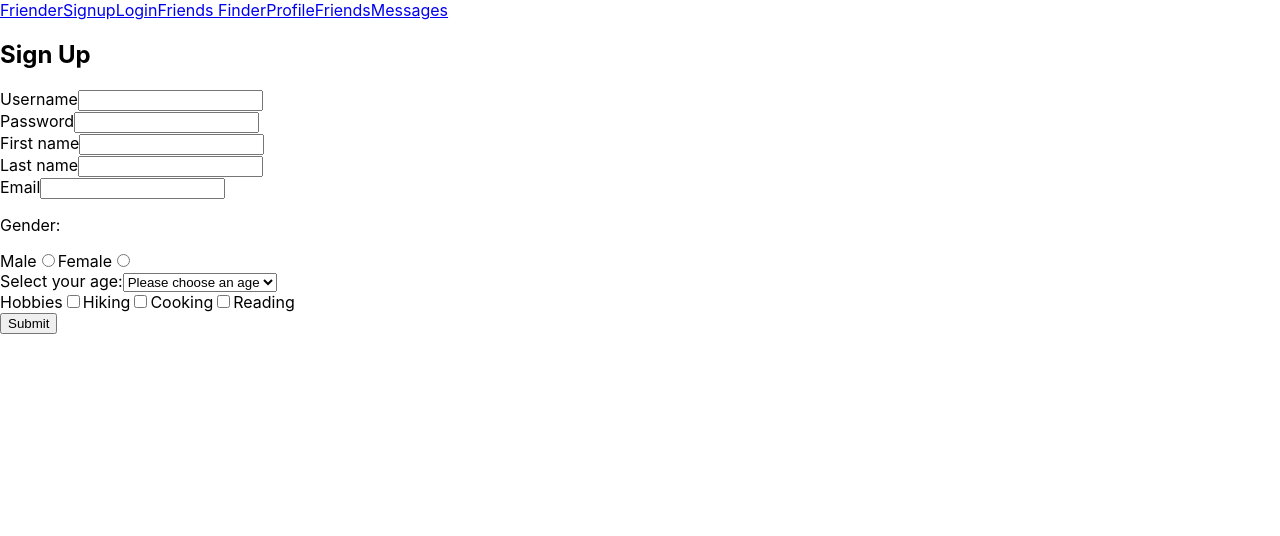
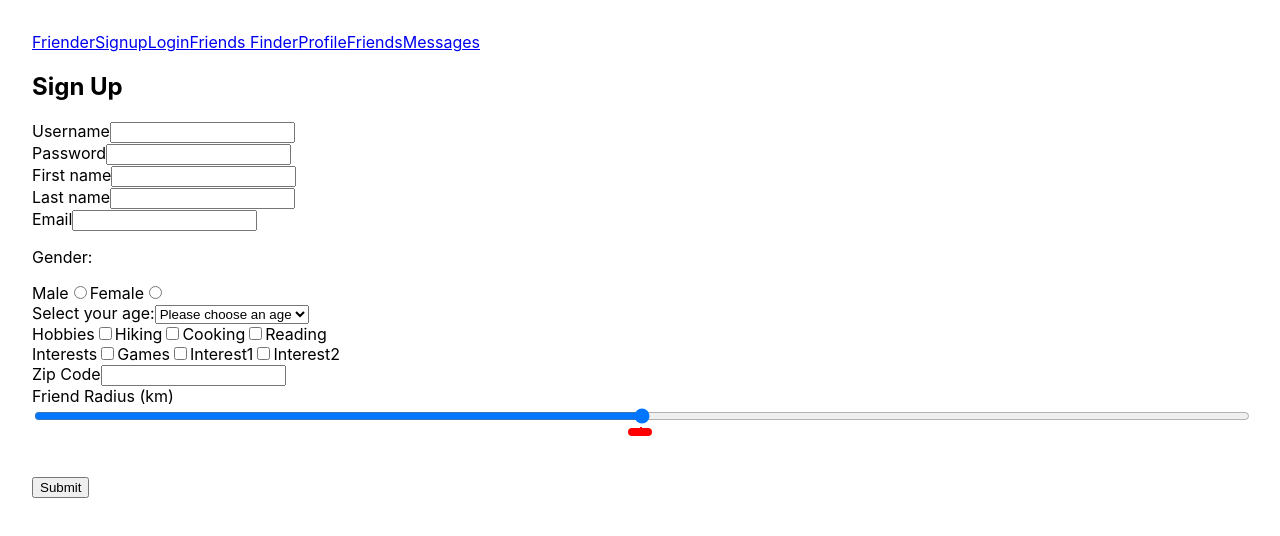
Before and after one commit to lancelee2885/friender-frontend, a React (Create React App) app: page /signup in a window 1280 px wide. Shown: the top 536 px of the page. Built offline with nearby package versions, Linux system fonts and the light colour scheme.

Commit message:
working on hobbies

```diff
--- a/src/App.css
+++ b/src/App.css
@@ -36,3 +36,34 @@
     transform: rotate(360deg);
   }
 }
+
+.range-wrap {
+  position: relative;
+  margin: 0 auto 3rem;
+  width: 100%;
+}
+.range {
+  width: 100%;
+}
+.bubble {
+  background: red;
+  color: white;
+  padding: 4px 12px;
+  position: absolute;
+  border-radius: 4px;
+  left: 50%;
+  transform: translateX(-50%);
+}
+.bubble::after {
+  content: "";
+  position: absolute;
+  width: 2px;
+  height: 2px;
+  background: red;
+  top: -1px;
+  left: 50%;
+}
+
+body {
+  margin: 2rem;
+}
--- a/src/SignupForm.js
+++ b/src/SignupForm.js
@@ -1,6 +1,5 @@
 import React, { useState } from "react";
 import { useHistory } from "react-router-dom";
-import Alert from "../common/Alert";
 
 /** Signup form.
  *
@@ -26,8 +25,11 @@ function SignupForm({ signup }) {
     hobbies: [],
     interests: [],
     location: "",
-    friendRadius: 50
+    friendRadius: "50"
   });
+  const [checkedState, setCheckedState] = useState(
+    new Array(3).fill(false) // TODO: need to make the length dynamic
+  );
 
   const [formErrors, setFormErrors] = useState([]);
 
@@ -56,7 +58,39 @@ function SignupForm({ signup }) {
   /** Update form data field */
   function handleChange(evt) {
     const { name, value } = evt.target;
-    setFormData(data => ({ ...data, [name]: value }));
+    setFormData(data => (
+      { ...data,
+        [name]: value,}
+    ));
+  }
+
+  function handleChangeForCheckBoxes(position) {
+    const updatedCheckedState = checkedState.map((checked, index) =>
+      index === position ? !checked : checked
+    );
+    setCheckedState(updatedCheckedState);
+  }
+
+  const allRanges = document.querySelectorAll(".range-wrap");
+  allRanges.forEach(wrap => {
+    const range = wrap.querySelector(".range");
+    const bubble = wrap.querySelector(".bubble");
+
+    range.addEventListener("input", () => {
+      setBubble(range, bubble);
+    });
+    setBubble(range, bubble);
+  });
+
+  function setBubble(range, bubble) {
+    const val = range.value;
+    const min = range.min ? range.min : 0;
+    const max = range.max ? range.max : 100;
+    const newVal = Number(((val - min) * 100) / (max - min));
+    bubble.innerHTML = val;
+
+    // Sorta magic numbers based on size of the native UI thumb
+    bubble.style.left = `calc(${newVal}% + (${8 - newVal * 0.15}px))`;
   }
 
   return (
@@ -115,10 +149,6 @@ function SignupForm({ signup }) {
                 />
               </div>
 
-
-
-
-
               <div className="form-group">
                 <p>Gender: </p>
                 <label htmlFor="male">Male</label>
@@ -145,10 +175,10 @@ function SignupForm({ signup }) {
 
               <div className="form-group">
                 <label htmlFor="age">Select your age:</label>
-                  <select name="age" id="age">
-                  <option value="choose">Please choose an age</option>
+                <select name="age" id="age" onChange={handleChange}>
+                  <option value="choose" selected>Please choose an age</option>
                   <option value="under18">Under 18</option>
-                    {Array.from({length: 48}, (_, i) => i + 18)
+                  {Array.from({ length: 48 }, (_, i) => i + 18)
                     .map(a => <option value={`${a}`}>{a}</option>)
                   }
                   <option value="over65">Over 65</option>
@@ -159,24 +189,47 @@ function SignupForm({ signup }) {
                 <label>Hobbies</label>
                 <input
                   type="checkbox" id="hobbies" name="hobbies" value="Hiking" onChange={handleChange}></input>
-                  <label htmlFor="hobbies">Hiking</label>
+                <label htmlFor="hiking">Hiking</label>
                 <input
                   type="checkbox" id="hobbies" name="hobbies" value="Cooking" onChange={handleChange}></input>
-                  <label htmlFor="hobbies">Cooking</label>
+                <label htmlFor="cooking">Cooking</label>
                 <input
                   type="checkbox" id="hobbies" name="hobbies" value="Reading" onChange={handleChange}></input>
-                  <label htmlFor="hobbies">Reading</label>
+                <label htmlFor="reading">Reading</label>
               </div>
 
+              <div className="form-group">
+                <label>Interests</label>
+                <input
+                  type="checkbox" id="games" name="interests" value="games" onChange={handleChange}></input>
+                <label htmlFor="games">Games</label>
+                <input
+                  type="checkbox" id="interest1" name="interests" value="interest1" onChange={handleChange}></input>
+                <label htmlFor="interest1">Interest1</label>
+                <input
+                  type="checkbox" id="interest2" name="interests" value="interest2" onChange={handleChange}></input>
+                <label htmlFor="interest2">Interest2</label>
+              </div>
 
+              <div className="form-group">
+                <label htmlFor="location">Zip Code</label>
+                <input
+                  id="location" name="location" value={formData.location} onChange={handleChange}></input>
+              </div>
+
+              <div className="range-wrap">
+                <label htmlFor="friendRadius">Friend Radius (km)</label>
+                <input type="range" className="range" name="friendRadius" id="friendRadius" value={formData.friendRadius} onChange={handleChange}></input>
+                <output className="bubble"></output>
+              </div>
 
               {/* // continue here */}
 
-
+              {/*
                 {formErrors.length
                     ? <Alert type="danger" messages={formErrors} />
                     : null
-                }
+                } */}
 
               <button
                 type="submit"
```
Lines whose indentation alone changed are shown as unchanged.
